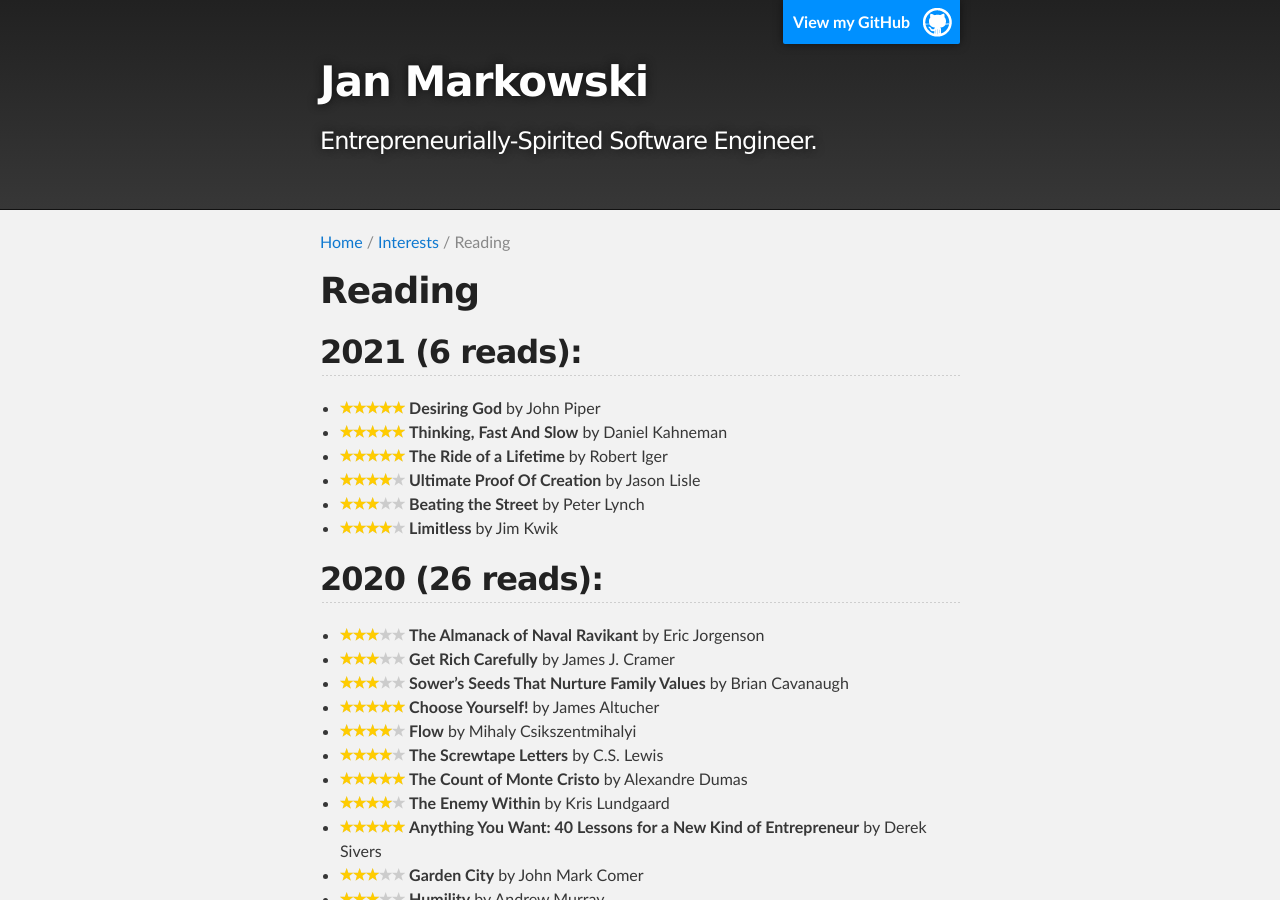
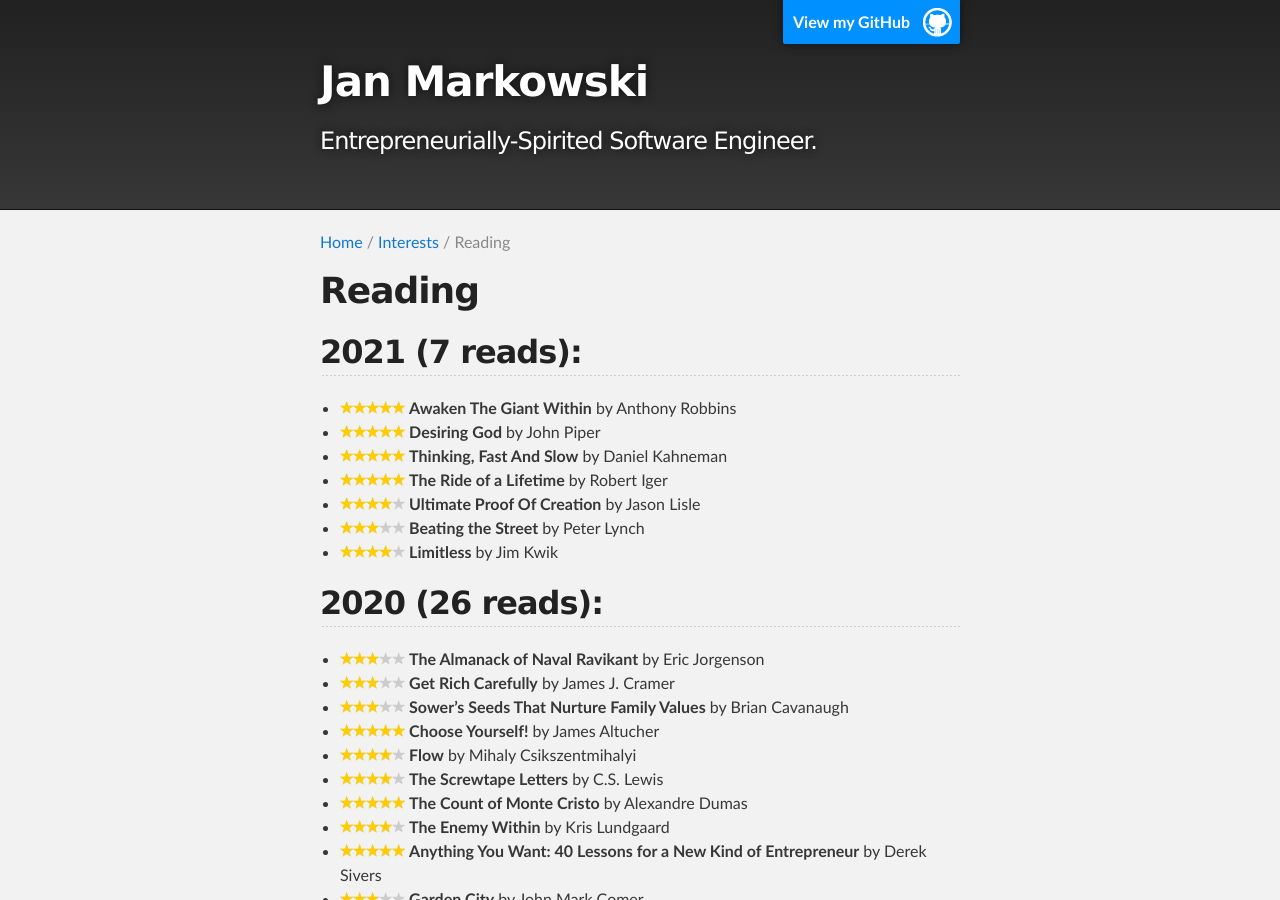
Before and after one commit to jmarkowski/jmarkowski.github.io, a Jekyll site: the page built from _interests/reading.md, in a window 1280 px wide and 900 px high. Built offline with Jekyll 4.4.1, drawn with Linux system fonts in a browser that asks for light colours.

Commit message:
Finished reading 'Awaken The Giant Within'

```diff
--- a/_interests/reading.md
+++ b/_interests/reading.md
@@ -42,8 +42,9 @@
 </span>
 {% endcapture %}
 
-## 2021 (6 reads):
+## 2021 (7 reads):
 
+- {{ star5 }} __Awaken The Giant Within__ by Anthony Robbins
 - {{ star5 }} __Desiring God__ by John Piper
 - {{ star5 }} __Thinking, Fast And Slow__ by Daniel Kahneman
 - {{ star5 }} __The Ride of a Lifetime__ by Robert Iger
```
